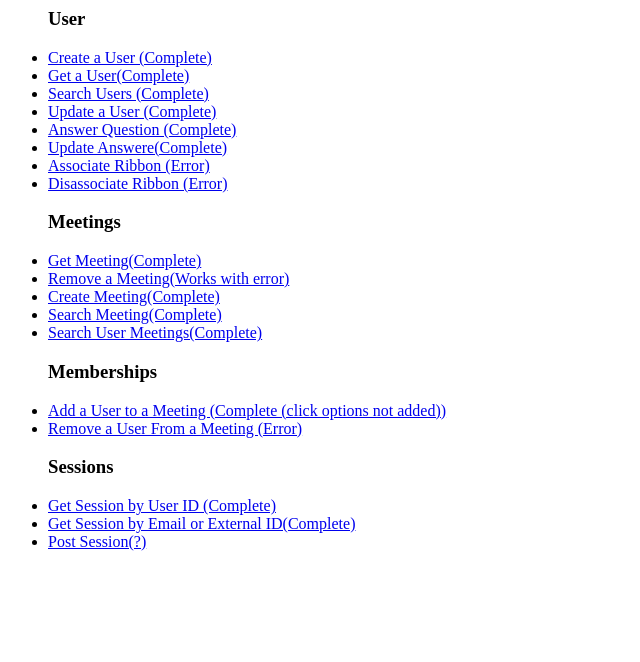
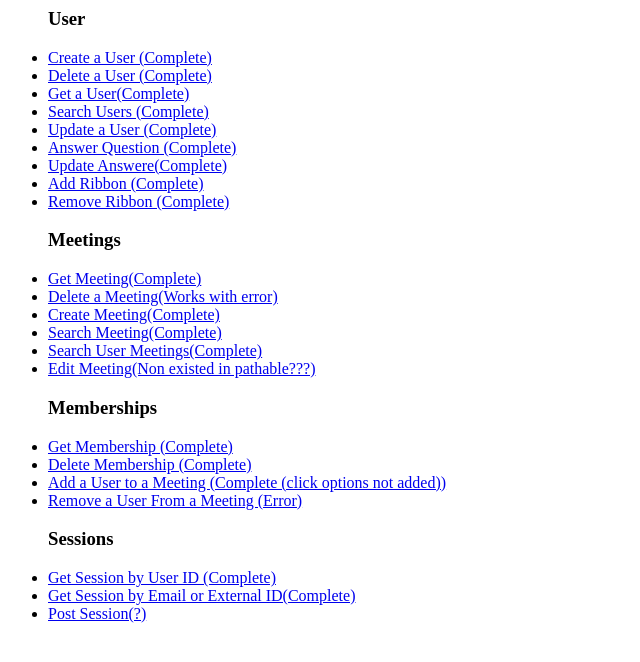
Before and after one commit to Uskur/pathable-php-client, a PHP site: page / in a window 1280 px wide. Shown: the top 662 px of the page, without its empty margins (0-640 px from the left). Run offline with PHP 8.4, Linux system fonts and the light colour scheme; data that the repository does not hold is empty.

Commit message:
Added new methods for user & meeting options

```diff
--- a/index.php
+++ b/index.php
@@ -2,24 +2,28 @@
 	<h3>User</h3>
 
 	<li><a href="?action=create">Create a User (Complete)</a></li>
+	<li><a href="?action=delete">Delete a User (Complete)</a></li>
 	<li><a href="?action=get">Get a User(Complete)</a></li>
 	<li><a href="?action=search">Search Users (Complete)</a></li>
 	<li><a href="?action=updateaUser">Update a User (Complete)</a></li>
 	<li><a href="?action=answerQuestion">Answer Question (Complete)</a></li>
 	<li><a href="?action=updateQuestion">Update Answere(Complete)</a></li>
-	<li><a href="?action=associateUserWithaRibbon">Associate Ribbon (Error)</a></li>
-	<li><a href="?action=disassociateUserWithaRibbon">Disassociate Ribbon (Error)</a></li>
+	<li><a href="?action=addRibbon">Add Ribbon (Complete)</a></li>
+	<li><a href="?action=removeRibbon">Remove Ribbon (Complete)</a></li>
 
 	<h3>Meetings</h3>
 
 	<li><a href="?action=getMeeting">Get Meeting(Complete)</a></li>
-	<li><a href="?action=removeaMeeting">Remove a Meeting(Works with error)</a></li>
+	<li><a href="?action=deleteMeeting">Delete a Meeting(Works with error)</a></li>
 	<li><a href="?action=createMeeting">Create Meeting(Complete)</a></li>
 	<li><a href="?action=searchMeeting">Search Meeting(Complete)</a></li>
 	<li><a href="?action=searchUserMeetings">Search User Meetings(Complete)</a></li>
+	<li><a href="?action=editMeeting">Edit Meeting(Non existed in pathable???)</a></li>
 
 	<h3>Memberships</h3>
 
+	<li><a href="?action=getMembership">Get Membership (Complete)</a></li>
+	<li><a href="?action=deleteMembership">Delete Membership (Complete)</a></li>
 	<li><a href="?action=addaUserToMeeting">Add a User to a Meeting (Complete (click options not added))</a></li>
 	<li><a href="?action=removeaUserFromMeeting">Remove a User From a Meeting (Error)</a></li>
 
@@ -50,24 +54,39 @@ $action = isset($_GET['action'])?$_GET['action']:null;
 
 if($action == 'create') {
     $response = $pathable->CreateUser([
-        'first_name' => 'Johny',
-        'last_name' => 'Doe',
+        'first_name' =>'first_name5',
+        'last_name' => 'last_name5',
+        'primary_email' => 'asd5@hotmail.com',
+        'credentials' =>'title',
+        'event_external_id' => 'id5',
+        'master_external_id' => 'id5',
         'allowed_mails' => '',
         'allowed_sms' => '',
-        'bio' => 'asd',
-        'credentials' => 'asd',
+        'bio' => '',
         'enabled_for_email' => false,
         'enabled_for_sms' => false,
-        'evaluator_id' => '111222',
-        'event_external_id' => '131313',
+        'evaluator_id' => ''
     ]);
 }
+
+elseif($action == 'delete') {
+    $response = $pathable->DeleteUser([
+        'id'=>'1464030'
+    ]);
+}
+
 elseif($action == 'get') {
-    $response = $pathable->GetUser(['id'=>'1393452']);
+    $response = $pathable->GetUser([
+        'id'=>'1463016'
+    ]);
 }
 
 elseif($action == 'search') {
-    $response = $pathable->SearchUser(['query'=>'John']);
+    $response = $pathable->SearchUser([
+        //'master_external_id' => '41b5f812-12b4-41ec-a8c8-0dbdf2469d01'
+        'query' => 'kantarci.oguzhan@hotmail.com'
+    ]);
+
 }
 
 else if($action == 'updateaUser') {
@@ -103,17 +122,17 @@ elseif($action == 'updateQuestion') {
     ]);
 }
 
-elseif($action == 'associateUserWithaRibbon') {
-    $response = $pathable->AssociateUserWithaRibbon([
-        'user_id' => 1393452,
-        'ribbons' => '20594'
+elseif($action == 'addRibbon') {
+    $response = $pathable->AddRibbon([
+        'user_id' => 1463016,
+        'ribbon_id' => 20593
     ]);
 }
 
-elseif($action == 'disassociateUserWithaRibbon') {
-    $response = $pathable->DisassociateUserWithaRibbon([
-        'user_id' => 1426601,
-        'ribbon_id' => 20004
+elseif($action == 'removeRibbon') {
+    $response = $pathable->RemoveRibbon([
+        'user_id' => 1463016,
+        'ribbon_id' => 20593
     ]);
 }
 
@@ -122,21 +141,23 @@ elseif($action == 'disassociateUserWithaRibbon') {
 
 elseif($action == 'getMeeting') {
     $response = $pathable->GetMeeting([
-        'name' => 'Test',
-        'description' => 'Event Horizon'
+        'id' => 924904
     ]);
 }
-elseif($action == 'removeaMeeting') {
-    $response = $pathable->removeaMeeting(['id' => '919301']);
+elseif($action == 'deleteMeeting') {
+    $response = $pathable->DeleteMeeting([
+        'id' => '923468'
+    ]);
 }
 elseif($action == 'searchMeeting') {
     $response = $pathable->SearchMeeting([
-       'with'=>['external_id'=>'65b57c47-b7a6-4cbd-99bf-b9f951b6ebb8']
+       'with'=>['external_id'=>'8d5d3248-edea-46f3-b737-0627efadca17']
     ]);
 }
 
 elseif($action == 'createMeeting') {
     $response = $pathable->CreateMeeting([
+        'external_id' => 'ogi',
         'name' => 'Sample meeting 2',
         'date' => '2019-04-08',
         'start_time' => '9:15 AM',
@@ -146,7 +167,7 @@ elseif($action == 'createMeeting') {
 
 elseif($action == 'addMeetingMembership') {
     $response = $pathable->AddMeetingMembership([
-        'meeting_id' => '897181',
+        'meeting_id' => '897181'
     ]);
 }
 
@@ -156,12 +177,37 @@ elseif($action == 'searchUserMeetings') {
     ]);
 }
 
+elseif($action == 'editMeeting') {
+    $response = $pathable->EditMeeting([
+        'id' => '897181',
+        'external_id' => 'ogi',
+        'name' => 'Edit Meeting Test',
+        'date' => '2019-04-08',
+        'start_time' => '9:15 AM',
+        'end_time' => '3:45 PM'
+
+    ]);
+}
+
 //*****MEMBERSHIPS*****
+
+elseif($action == 'getMembership') {
+    $response = $pathable->GetMembership([
+        'id' => 1464030
+    ]);
+}
+
+elseif($action == 'deleteMembership') {
+    $response = $pathable->DeleteMembership([
+        'group_id' => 926304,
+        'id' => 19410310
+    ]);
+}
 
 elseif($action == 'addaUserToMeeting') {
     $response = $pathable->AddaUserToMeeting([
-        'group_id' => 915909,
-        'user_id' => 1393452
+        'group_id' => 926304,
+        'user_id' => 1463016
     ]);
 }
 
--- a/service.json
+++ b/service.json
@@ -83,8 +83,8 @@
 				}
 			}
 		},
-		"GetUser": {
-			"httpMethod": "GET",
+		"DeleteUser": {
+			"httpMethod": "DELETE",
 			"uri": "users/{id}",
 			"summary": "Get user",
 			"responseModel": "User",
@@ -97,16 +97,16 @@
 				}
 			}
 		},
-		"GetUser2": {
+		"GetUser": {
 			"httpMethod": "GET",
-			"uri": "users",
+			"uri": "users/{id}",
 			"summary": "Get user",
 			"responseModel": "User",
 			"parameters": {
-				"master_external_id": {
+				"id": {
 					"type": "string",
 					"description": "Id of a user.",
-					"location":"json",
+					"location":"uri",
 					"required": true
 				}
 			}
@@ -122,29 +122,9 @@
 					"description": "will match across the following fields: first_name, last_name, title, bio, organization_name, primary_email, <groups names>, and <ribbon names>",
 					"location":"json"
 				},
-				"with": {
-					"type": "array",
+				"master_external_id": {
+					"type": "string",
 					"description": "with can be used for all valid user attributes",
-					"location":"json"
-				},
-				"page": {
-					"type": "integer",
-					"description": "page number",
-					"location":"json"
-				},
-				"per_page": {
-					"type": "integer",
-					"description": "results per page",
-					"location":"json"
-				},
-				"order": {
-					"type": "string",
-					"description": "field to order by",
-					"location":"json"
-				},
-				"sort_mode": {
-					"type": "string",
-					"description": "asc/desc sort mode",
 					"location":"json"
 				}
 			}
@@ -271,9 +251,9 @@
 				}
 			}
 		},
-		"AssociateUserWithaRibbon": {
+		"AddRibbon": {
 			"httpMethod": "POST",
-			"uri": "users/{user_id}/ribbon",
+			"uri": "users_ribbons",
 			"summary": "Associate user with a ribbons",
 			"responseModel": "User",
 			"parameters": {
@@ -283,17 +263,17 @@
 					"location":"json",
 					"required": true
 				},
-				"ribbons": {
-					"type": "string",
+				"ribbon_id": {
+					"type": "integer",
 					"description": "Id of a ribon.",
 					"location":"json",
 					"required": true
 				}
 			}
 		},
-		"DisassociateUserWithaRibbon": {
+		"RemoveRibbon": {
 			"httpMethod": "DELETE",
-			"uri": "users/{user_id}/ribbons/{ribbon_id}",
+			"uri": "users_ribbons",
 			"summary": "Associate user with a ribbons",
 			"responseModel": "User",
 			"parameters": {
@@ -313,20 +293,14 @@
 		},
 		"GetMeeting": {
 			"httpMethod": "GET",
-			"uri": "meetings",
+			"uri": "meetings/{id}",
 			"summary": "Retrieve existing meeting information",
 			"responseModel": "User",
 			"parameters": {
-				"name": {
-					"type": "string",
-					"description": "The meeting name.",
-					"location":"json",
-					"required": true
-				},
-				"description": {
-					"type": "string",
-					"description": "The meeting description.",
-					"location":"json",
+				"id": {
+					"type": "integer",
+					"description": "The meeting id.",
+					"location":"uri",
 					"required": true
 				}
 			}
@@ -601,6 +575,40 @@
 				}
 			}
 		},
+		"GetMembership": {
+			"httpMethod": "GET",
+			"uri": "meetings/{id}/memberships",
+			"summary": "Retrieve existing meeting information",
+			"responseModel": "User",
+			"parameters": {
+				"id": {
+					"type": "integer",
+					"description": "The meeting id.",
+					"location":"uri",
+					"required": true
+				}
+			}
+		},
+		"DeleteMembership": {
+			"httpMethod": "DELETE",
+			"uri": "meetings/{group_id}/memberships/{id}",
+			"summary": "Retrieve existing meeting information",
+			"responseModel": "User",
+			"parameters": {
+				"id": {
+					"type": "integer",
+					"description": "The meeting id.",
+					"location":"uri",
+					"required": true
+				},
+				"group_id": {
+					"type": "integer",
+					"description": "The meeting id.",
+					"location":"uri",
+					"required": true
+				}
+			}
+		},
 		"AddaUserToMeeting": {
 			"httpMethod": "POST",
 			"uri": "meetings/{group_id}/memberships",
```
